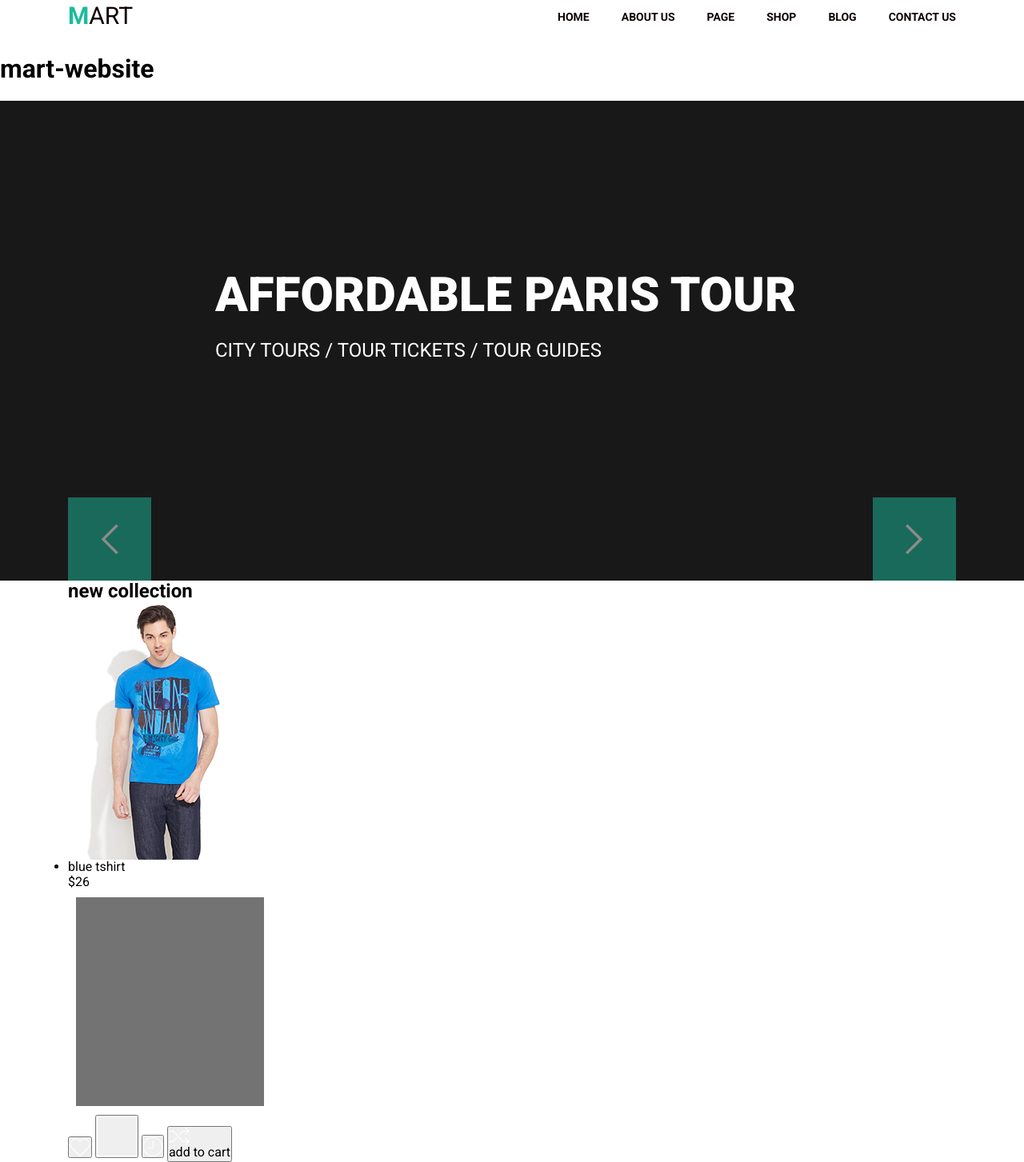
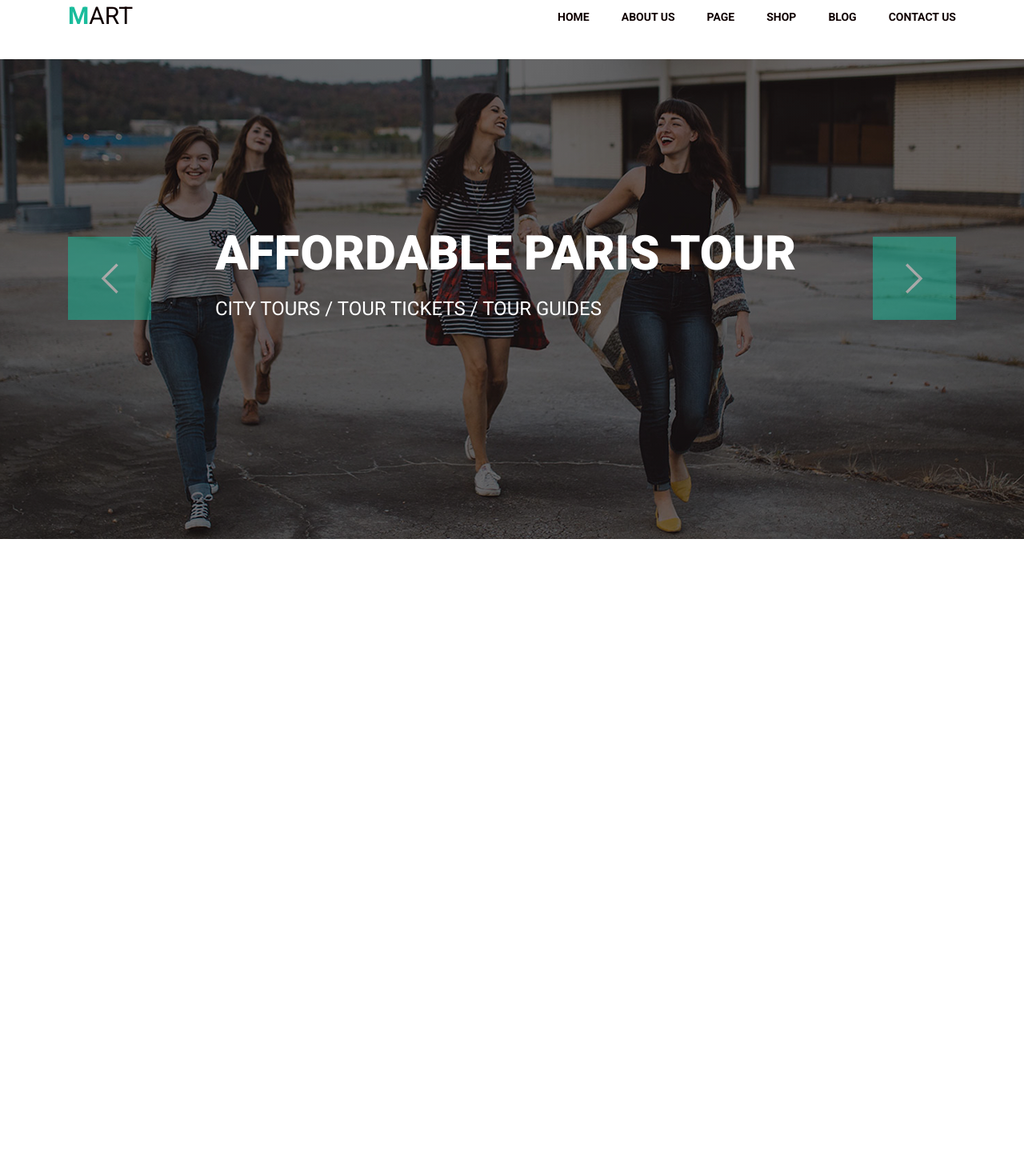
Before and after one commit to Kuchinskiy/goit-fe-course, a plain HTML site: page module05/index.html in a window 1280 px wide. Shown: the part 37-1490 px from the top of the page at 80% size. After the commit the page ends 800 px from the top, so only its background shows below. Drawn offline with Linux system fonts and the light colour scheme.

Commit message:
section banner commit

```diff
--- a/module05/css/styles.css
+++ b/module05/css/styles.css
@@ -1,6 +1,25 @@
+/* DEFAULTS */
 *{
     margin: 0;
     padding: 0;
+}
+
+.visually-hidden:not(:focus):not(:active),
+input[type="checkbox"].visually-hidden,
+input[type="radio"].visually-hidden {
+  position: absolute;
+
+  width: 1px;
+  height: 1px;
+  margin: -1px;
+  border: 0;
+  padding: 0;
+
+  white-space: nowrap;
+
+  clip-path: inset(100%);
+  clip: rect(0 0 0 0);
+  overflow: hidden;
 }
 
 html {
@@ -44,8 +63,8 @@ div {
 
 /* header */
 .main-header {
-    padding-top: 40px;
-    margin-bottom: 30px;
+    margin-top: 40px;
+    margin-bottom: 36px;
 }
 /* LOGO */
 .site-logo {
@@ -101,7 +120,7 @@ div {
 
 /* MAIN */
 
-/* SECTION 1 */
+/* SECTION BANNER BACKGROUND */
 
 .banner {
     height: 600px;
@@ -109,7 +128,8 @@ div {
     background-image: linear-gradient(to right,
             rgba(24, 24, 25, 0.1),
             rgba(24, 24, 25, 0.1)),
-        url('../img/banner.jpg');
+        url('../img/background.png');
+    background-repeat: no-repeat;
     background-position: center;
     background-size: cover;
 }
@@ -134,7 +154,7 @@ div {
     padding-left: 184px;
 }
 
-/* BUTTONS */
+/* BUTTONS CONTROLS */
 
 .button {
     position: relative;
--- a/module05/index.html
+++ b/module05/index.html
@@ -11,7 +11,7 @@
 </head>
 <body>
 
-    <!-- header -->
+    <!-- HEADER -->
     <header class="main-header">
         <div class="wrapper">
         <nav class="main-nav clearfix">
@@ -38,52 +38,20 @@
     </header>
 
   <main class="main-page">
-      <h1 class="visually-hiden">mart-website</h1>
-
-      <!-- SECTION BANNER -->
+      <h1 class="visually-hidden">mart-website</h1>
+           <!-- SECTION BANNER BACKGROUND -->
       <section class="banner">
-          <div class="banner wrapper">
+          <div class="banner_item wrapper">
               <h2 class="text-head">affordable paris tour</h2>
               <p class="bann-text">city tours / tour tickets / tour guides</p>
           </div>
+          <!-- BUTTONS CONTROLS -->
           <div class="button wrapper">
               <button class="button-left-prev"></button>
               <button class="button-right-next"></button>
           </div>
       </section>
 
-      <!-- NEW COLLECTION SECTION -->
-      <section class="new collection">
-          <div class="collection wrapper">
-              <h2 class="head-collection">new collection</h2>
-              <ul class="collec-item clearfix">
-                  <li class="collecitems-item">
-                      <img src="img/img1.png" alt="" width="255" height="322">
-                      <div class="one-cards">
-                          <p class="name-item">blue tshirt</p>
-                          <p class="price-item">$26</p>
-                      </div>
-                      <div class="active-cards">
-                          <img src="img/bg-transparent.png" alt="" width="255" height="282">
-                          <button class="heart-item">
-                              <img src="img/heart.png" alt="">
-                          </button>
-                          <button class="cross-item">
-                              <img src="img/2nd.png" alt="">
-                          </button>
-                          <button class="clock-item">
-                              <img src="img/clock.png" alt="">
-                          </button>
-                          <button class="trash-item">
-                              <img class="tr" src="img/trash.png" alt="">
-                              <span class="trash-item-text">add to cart</span>
-                          </button>
-                      </div>
-                  </li>
-
-              </ul>
-          </div>
-      </section>
 
   </main>
 
```
Also changed, not shown: module05/img/2nd.png (deleted), module05/img/clock.png (deleted), module05/img/heart.png (deleted), module05/img/trash.png (deleted).
